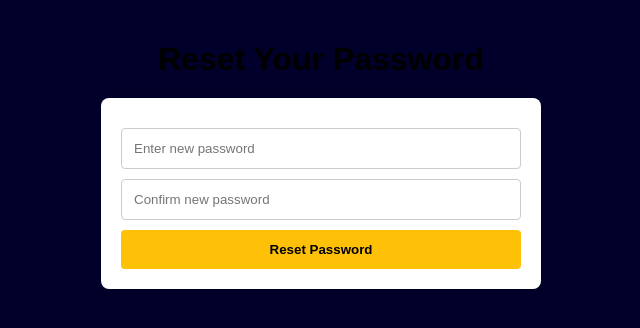
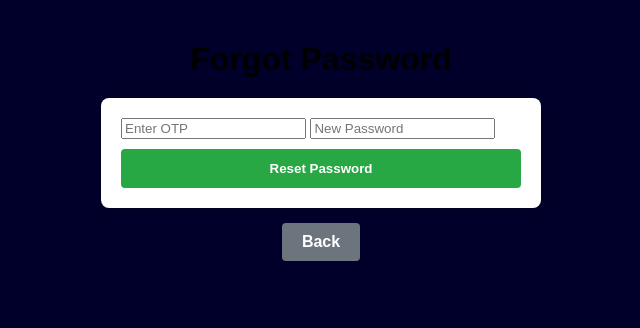
Before and after one commit to kelgldwn/ITELEC2-V2, a PHP site: page /reset-password.php in a window 1280 px wide. Shown: the top 328 px of the page, without its empty margins (319-959 px from the left). Run offline with PHP 8.4, Linux system fonts and the light colour scheme.

Commit message:
forgot and reset password db port 3307

```diff
--- a/database/dbconnection.php
+++ b/database/dbconnection.php
@@ -28,7 +28,7 @@ class Database
     {
         $this->conn = null;
         try {
-            $this->conn = new PDO("mysql:host=" . $this->host . ";dbname=" . $this->db_name, $this->username, $this->password);
+            $this->conn = new PDO("mysql:host=" . $this->host . ";port=3307;dbname=" . $this->db_name, $this->username, $this->password);
             $this->conn->setAttribute(PDO::ATTR_ERRMODE, PDO::ERRMODE_EXCEPTION);
         } catch (PDOException $exception)
         {
@@ -37,6 +37,7 @@ class Database
 
         return $this->conn;
     }
+
 }
 
 
--- a/forgot-password.php
+++ b/forgot-password.php
@@ -71,8 +71,8 @@
 <h1>Forgot Password</h1>
 <form action="dashboard/admin/authentication/admin-class.php" method="POST">
     <input type="hidden" name="csrf_token" value="<?php echo $csrf_token ?>">
-    <input type="email" name="email" placeholder="Enter your registered email" required>
-    <button type="submit" name="btn-forgot-password">Send Reset Link</button>
+    <input type="email" name="email" placeholder="Enter your email" required />
+    <button type="submit" name="btn-forgot-password">Send OTP</button>
 </form>
 
 <!-- Back Button -->
--- a/index.php
+++ b/index.php
@@ -97,7 +97,6 @@ a {
     <input type="password" name="password" placeholder="Enter Password" required>
     <button type="submit" name="btn-signin">SIGN IN</button>
     <p><a href="forgot-password.php">Forgot Password?</a></p>
-    <p><a href="reset-password.php">Reset Password?</a></p>
 
 </form>
 
--- a/reset-password.php
+++ b/reset-password.php
@@ -1,15 +1,12 @@
 <?php
     include_once __DIR__ . '/config/setting-configuration.php';
-
-    $token = $_GET['token'] ?? '';
-    $email = $_GET['email'] ?? '';
 ?>
 <!DOCTYPE html>
 <html lang="en">
 <head>
     <meta charset="UTF-8">
+    <title>Reset Password</title>
     <meta name="viewport" content="width=device-width, initial-scale=1.0">
-    <title>Reset Password</title>
     <style>
         body {
             font-family: Arial, sans-serif;
@@ -36,7 +33,7 @@
             box-shadow: 0 2px 8px rgba(0,0,0,0.1);
         }
 
-        input[type="password"],
+        input[type="email"],
         button {
             width: 100%;
             padding: 12px;
@@ -47,15 +44,15 @@
         }
 
         button {
-            background-color: #ffc107;
-            color: black;
+            background-color: #28a745;
+            color: white;
             border: none;
             font-weight: bold;
             cursor: pointer;
         }
 
         button:hover {
-            background-color: #e0a800;
+            background-color: #218838;
         }
 
         @media (max-width: 500px) {
@@ -71,16 +68,26 @@
 </head>
 <body>
 
-<h1>Reset Your Password</h1>
+<h1>Forgot Password</h1>
 <form action="dashboard/admin/authentication/admin-class.php" method="POST">
     <input type="hidden" name="csrf_token" value="<?php echo $csrf_token ?>">
-    <input type="hidden" name="email" value="<?php echo htmlspecialchars($email) ?>">
-    <input type="hidden" name="token" value="<?php echo htmlspecialchars($token) ?>">
-
-    <input type="password" name="new_password" placeholder="Enter new password" required>
-    <input type="password" name="confirm_password" placeholder="Confirm new password" required>
+    <input type="text" name="otp" placeholder="Enter OTP" required />
+    <input type="password" name="new_password" placeholder="New Password" required />
     <button type="submit" name="btn-reset-password">Reset Password</button>
 </form>
 
+<!-- Back Button -->
+<div style="text-align: center; margin-top: 15px;">
+    <a href="index.php" style="
+        display: inline-block;
+        padding: 10px 20px;
+        background-color: #6c757d;
+        color: white;
+        border-radius: 4px;
+        text-decoration: none;
+        font-weight: bold;
+    ">Back</a>
+</div>
+
 </body>
 </html>
```
Also changed, not shown: dashboard/admin/authentication/admin-class.php (+78 -0 lines).
